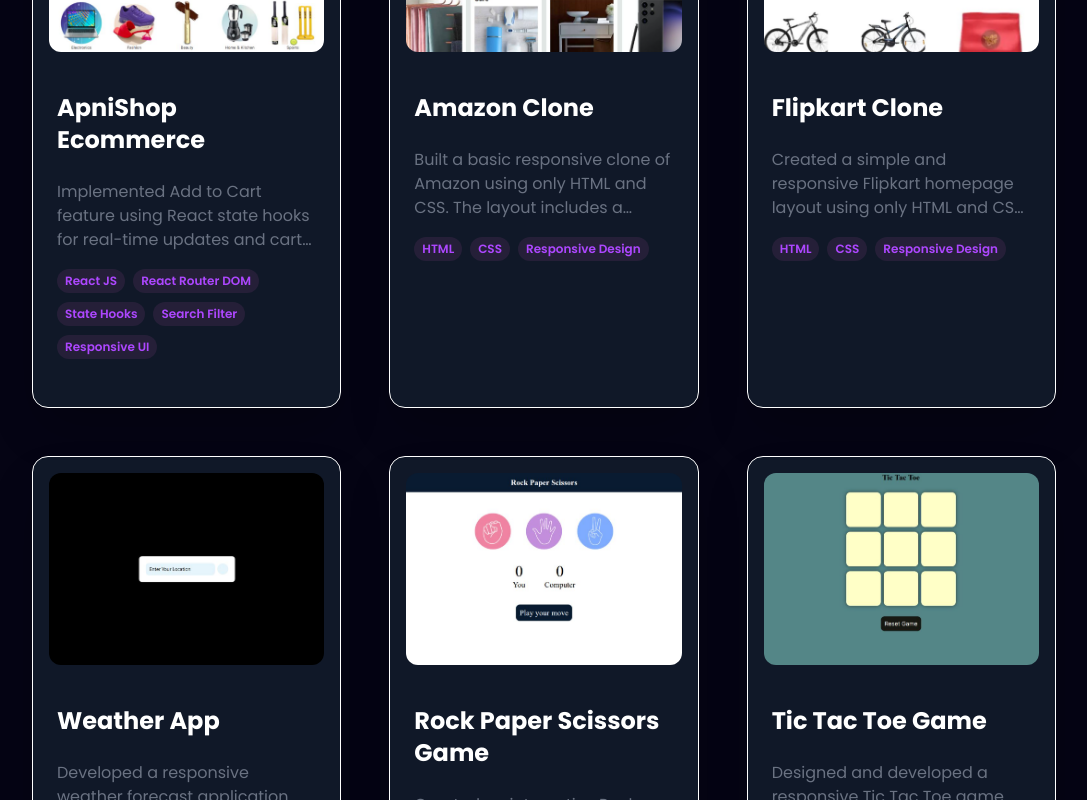
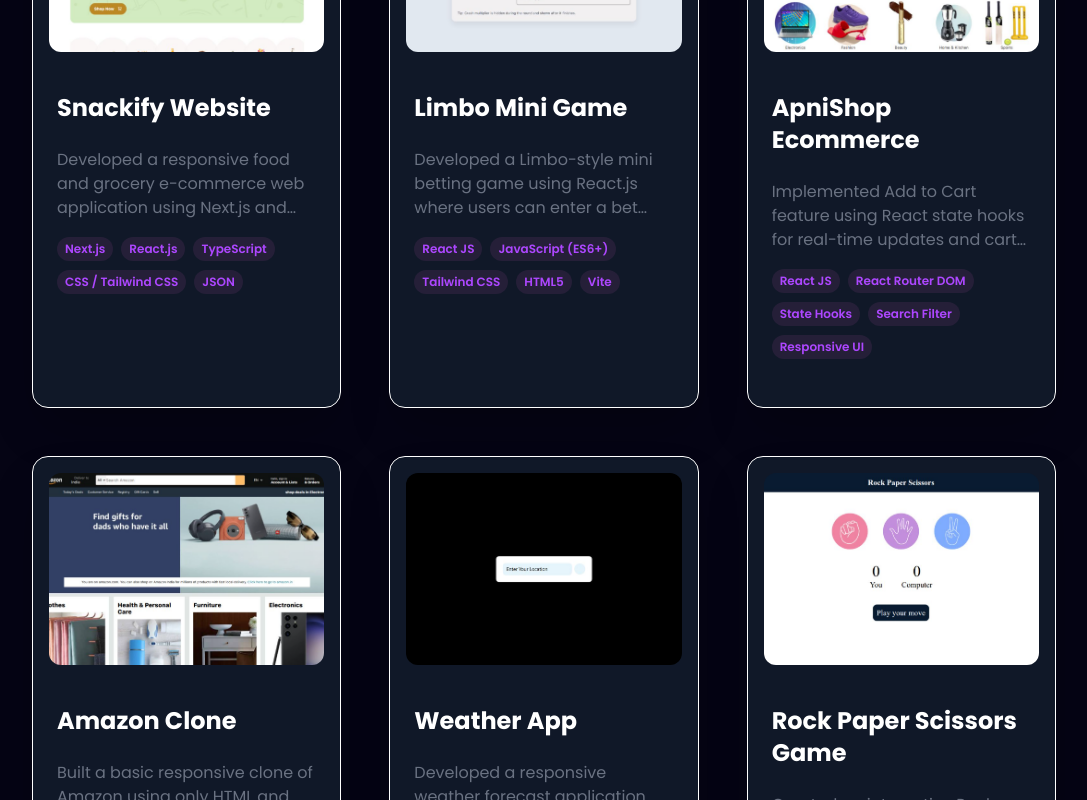
Before and after one commit to isimrangupta/Diksha-Portfolio, a React (Vite) app: page / in a window 1280 px wide. Shown: the part 2800-3600 px from the top of the page, without its empty margins (96-1183 px from the left). Built offline with nearby package versions, Linux system fonts and the light colour scheme.

Commit message:
Added new projects to portfolio

```diff
--- a/src/constants.js
+++ b/src/constants.js
@@ -1,63 +1,62 @@
 // Skills Section Logo's
-import htmlLogo from './assets/tech_logo/html.png';
-import cssLogo from './assets/tech_logo/css.png';
-import sassLogo from './assets/tech_logo/sass.png';
-import javascriptLogo from './assets/tech_logo/javascript.png';
-import reactjsLogo from './assets/tech_logo/reactjs.png';
-import reduxLogo from './assets/tech_logo/redux.png';
-import nextjsLogo from './assets/tech_logo/nextjs.png';
-import tailwindcssLogo from './assets/tech_logo/tailwindcss.png';
-import bootstrapLogo from './assets/tech_logo/bootstrap.png';
-import gitLogo from './assets/tech_logo/git.png';
-import githubLogo from './assets/tech_logo/github.png';
-import vscodeLogo from './assets/tech_logo/vscode.png';
-import postmanLogo from './assets/tech_logo/postman.png';
-import vercelLogo from './assets/tech_logo/vercel.png';
+import htmlLogo from "./assets/tech_logo/html.png";
+import cssLogo from "./assets/tech_logo/css.png";
+import sassLogo from "./assets/tech_logo/sass.png";
+import javascriptLogo from "./assets/tech_logo/javascript.png";
+import reactjsLogo from "./assets/tech_logo/reactjs.png";
+import reduxLogo from "./assets/tech_logo/redux.png";
+import nextjsLogo from "./assets/tech_logo/nextjs.png";
+import tailwindcssLogo from "./assets/tech_logo/tailwindcss.png";
+import bootstrapLogo from "./assets/tech_logo/bootstrap.png";
+import gitLogo from "./assets/tech_logo/git.png";
+import githubLogo from "./assets/tech_logo/github.png";
+import vscodeLogo from "./assets/tech_logo/vscode.png";
+import postmanLogo from "./assets/tech_logo/postman.png";
+import vercelLogo from "./assets/tech_logo/vercel.png";
 
 // Education Section Logo's
-import ignouLogo from './assets/education_logo/ignouLogo.png';
-import pwLogo from './assets/education_logo/pw.jpeg'
-
+import ignouLogo from "./assets/education_logo/ignouLogo.png";
+import pwLogo from "./assets/education_logo/pw.jpeg";
 
 // Project Section Logo's
-import amazonLogo from './assets/work_logo/amazon.png';
-import apni_shopLogo from './assets/work_logo/apni_shop.png';
-import livingLineLogo from './assets/work_logo/livingLine.png';
-import flipkartLogo from './assets/work_logo/flipkart.png';
-import foodOrderingLogo from './assets/work_logo/food_ordering.png';
-import chatgpt from './assets/work_logo/chatgpt_clone.png';
-import rockpaperLogo from './assets/work_logo/rock_paper.png';
-import tictacLogo from './assets/work_logo/tic-tac.png';
-import weatherLogo from './assets/work_logo/weather_app.png';
-
+import amazonLogo from "./assets/work_logo/amazon.png";
+import apni_shopLogo from "./assets/work_logo/apni_shop.png";
+import livingLineLogo from "./assets/work_logo/livingLine.png";
+import flipkartLogo from "./assets/work_logo/flipkart.png";
+import foodOrderingLogo from "./assets/work_logo/food_ordering.png";
+import chatgpt from "./assets/work_logo/chatgpt_clone.png";
+import rockpaperLogo from "./assets/work_logo/rock_paper.png";
+import tictacLogo from "./assets/work_logo/tic-tac.png";
+import weatherLogo from "./assets/work_logo/weather_app.png";
+import snackifyLogo from "./assets/work_logo/snackify.png";
+import limboGameLogo from "./assets/work_logo/limbo-game.png";
 
 export const SkillsInfo = [
   {
-    title: 'Frontend',
+    title: "Frontend",
     skills: [
-      { name: 'HTML', logo: htmlLogo },
-      { name: 'CSS', logo: cssLogo },
-      { name: 'SASS', logo: sassLogo },
-      { name: 'JavaScript', logo: javascriptLogo },
-      { name: 'React JS', logo: reactjsLogo },
-      { name: 'Redux', logo: reduxLogo },
-      { name: 'Next JS', logo: nextjsLogo },
-      { name: 'Tailwind CSS', logo: tailwindcssLogo },
-      { name: 'Bootstrap', logo: bootstrapLogo },
+      { name: "HTML", logo: htmlLogo },
+      { name: "CSS", logo: cssLogo },
+      { name: "SASS", logo: sassLogo },
+      { name: "JavaScript", logo: javascriptLogo },
+      { name: "React JS", logo: reactjsLogo },
+      { name: "Redux", logo: reduxLogo },
+      { name: "Next JS", logo: nextjsLogo },
+      { name: "Tailwind CSS", logo: tailwindcssLogo },
+      { name: "Bootstrap", logo: bootstrapLogo },
     ],
   },
   {
-    title: 'Tools',
+    title: "Tools",
     skills: [
-      { name: 'Git', logo: gitLogo },
-      { name: 'GitHub', logo: githubLogo },
-      { name: 'VS Code', logo: vscodeLogo },
-      { name: 'Postman', logo: postmanLogo },
-      { name: 'Vercel', logo: vercelLogo },
+      { name: "Git", logo: gitLogo },
+      { name: "GitHub", logo: githubLogo },
+      { name: "VS Code", logo: vscodeLogo },
+      { name: "Postman", logo: postmanLogo },
+      { name: "Vercel", logo: vercelLogo },
     ],
   },
 ];
-
 
 export const education = [
   {
@@ -78,7 +77,6 @@
     desc: "I have completed the Full Stack Web Development course from PW Skills with a strong focus on Frontend Development. I gained hands-on experience building responsive and user-friendly interfaces using HTML, CSS, JavaScript, React, and modern tools like Tailwind CSS and Bootstrap. My strength lies in creating clean, accessible, and visually engaging frontend designs. I am confident in developing high-quality frontend applications that provide great user experience.",
     degree: "Full Stack Web Development (Certification Course)",
   },
-
 ];
 
 export const projects = [
@@ -96,9 +94,22 @@
   {
     id: 1,
     title: "LivingLines Website",
-     description:"Built a fully responsive LivingLines website using Next.js and Tailwind CSS. Implemented dynamic Hero section with Swiper slides, Marquee animation with useState/useEffect, Gallery & Testimonials from JSON data, Video Banner with CTA, Services & Design Process sections. Focused on responsive design, modern UI practices, and deployed on Vercel.",
+    description:
+      "Built a fully responsive LivingLines website using Next.js and Tailwind CSS. Implemented dynamic Hero section with Swiper slides, Marquee animation with useState/useEffect, Gallery & Testimonials from JSON data, Video Banner with CTA, Services & Design Process sections. Focused on responsive design, modern UI practices, and deployed on Vercel.",
     image: livingLineLogo,
-     tags: ["Next.js", "React", "Tailwind CSS", "Swiper JS", "useState", "useEffect", "Responsive Design", "JSON Data", "Video Banner", "Gallery", "Testimonials"],
+    tags: [
+      "Next.js",
+      "React",
+      "Tailwind CSS",
+      "Swiper JS",
+      "useState",
+      "useEffect",
+      "Responsive Design",
+      "JSON Data",
+      "Video Banner",
+      "Gallery",
+      "Testimonials",
+    ],
     github: "https://github.com/isimrangupta/LivingLines-website",
     webapp: "https://living-lines-website.vercel.app/",
   },
@@ -116,17 +127,53 @@
 
   {
     id: 3,
+    title: "Snackify Website",
+    description:
+      "Developed a responsive food and grocery e-commerce web application using Next.js and TypeScript. Users can browse products, explore categories, and add items to the cart with a basic checkout flow. Implemented reusable UI components and structured the project using the App Router for better scalability and maintainability.",
+    image: snackifyLogo,
+    tags: ["Next.js", "React.js", "TypeScript", "CSS / Tailwind CSS", "JSON"],
+    github: "https://github.com/isimrangupta/Snackify-next.js",
+    webapp: " https://snackify-next-js.vercel.app/",
+  },
+
+
+
+  {
+    id: 4,
+    title: "Limbo Mini Game",
+    description:
+      "Developed a Limbo-style mini betting game using React.js where users can enter a bet amount and set a target multiplier. The game generates a random crash multiplier, and users win or lose based on whether the target is reached. Implemented real-time multiplier display, round information, and crash history tracking. Built a responsive and clean user interface using Tailwind CSS while managing dynamic state and game logic with JavaScript",
+    image: limboGameLogo,
+    tags: [
+      "React JS",
+      "JavaScript (ES6+)",
+      "Tailwind CSS",
+      "HTML5",
+      "Vite",
+    ],
+    github: "https://github.com/isimrangupta/Limbo-Game",
+    webapp: "https://limbo-game-three.vercel.app/",
+  },
+
+  {
+    id: 5,
     title: "ApniShop Ecommerce",
     description:
       "Implemented Add to Cart feature using React state hooks for real-time updates and cart management. Built a fully responsive e-commerce platform using ReactJS, featuring smooth navigation with React Router DOM. Developed product listing pages with detailed views, dynamic filtering, and search functionality. Integrated product search functionality to filter items based on user input.",
     image: apni_shopLogo,
-    tags: ["React JS", "React Router DOM", "State Hooks", "Search Filter", "Responsive UI"],
+    tags: [
+      "React JS",
+      "React Router DOM",
+      "State Hooks",
+      "Search Filter",
+      "Responsive UI",
+    ],
     github: "https://github.com/isimrangupta/ApniShop-ecommerce",
     webapp: "https://apni-shop-ecommerce-ikng.vercel.app/",
   },
 
   {
-    id: 4,
+    id: 6,
     title: "Amazon Clone",
     description:
       "Built a basic responsive clone of Amazon using only HTML and CSS. The layout includes a navigation bar, product grid, banner section, and footer. The design is mobile-friendly and provides a simple representation of the original Amazon website structure.",
@@ -136,18 +183,9 @@
     webapp: "https://amazon-clone-rust-two.vercel.app",
   },
 
+
   {
-    id: 5,
-    title: "Flipkart Clone",
-    description:
-      "Created a simple and responsive Flipkart homepage layout using only HTML and CSS. It features a header, category banners, and product showcase. The design adapts to different screen sizes for better user experience.",
-    image: flipkartLogo,
-    tags: ["HTML", "CSS", "Responsive Design"],
-    github: "https://github.com/isimrangupta/Flipkart-clone",
-    webapp: "https://flipkart-clone-eta-five.vercel.app",
-  },
-  {
-    id: 6,
+    id: 7,
     title: "Weather App",
     description:
       "Developed a responsive weather forecast application using HTML, CSS, and JavaScript. The app fetches real-time weather data using an external API and displays city-wise temperature, weather condition, and icon. It is fully responsive and works across devices.",
@@ -157,7 +195,7 @@
     webapp: "https://weather-api-five-flame.vercel.app",
   },
   {
-    id: 7,
+    id: 8,
     title: "Rock Paper Scissors Game",
     description:
       "Created an interactive Rock Paper Scissors game using HTML, CSS, and JavaScript. The game allows the user to play against the computer with live score updates and animated results. The UI is mobile-friendly and fully responsive.",
@@ -166,15 +204,4 @@
     github: "https://github.com/isimrangupta/Rock-Paper-Scissors-game",
     webapp: "https://rock-paper-scissors-game-nine-tau.vercel.app",
   },
-  {
-    id: 8,
-    title: "Tic Tac Toe Game",
-    description:
-      "Designed and developed a responsive Tic Tac Toe game using HTML, CSS, and JavaScript. Features include game start, reset, and new game buttons. Real-time win detection, draw condition, and turn indication are also implemented to enhance gameplay.",
-    image: tictacLogo,
-    tags: ["HTML", "CSS", "JavaScript", "Game", "Responsive"],
-    github: "https://github.com/isimrangupta/Tic-Tac-Toe-game",
-    webapp: "https://tic-tac-toe-game-rho-liard.vercel.app",
-  },
-
 ];
```
Also changed, not shown: src/assets/work_logo/limbo-game.png (added), src/assets/work_logo/snackify.png (added).
